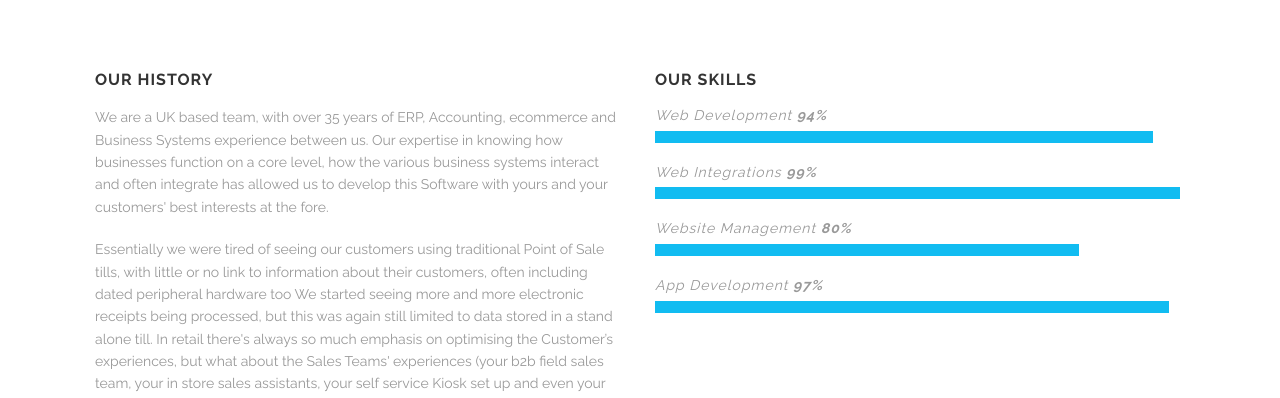
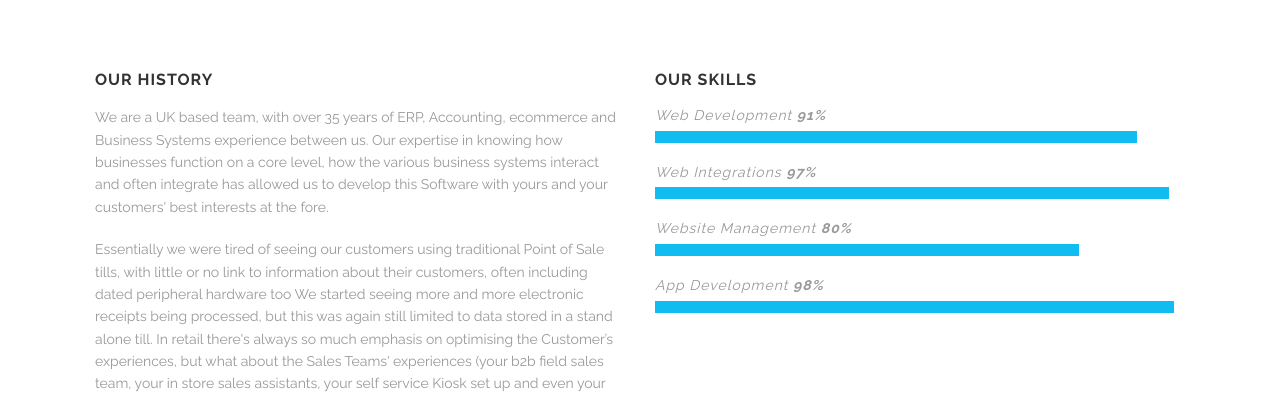
Before and after one commit to mdlware-io/mdlware-io.github.io, a Jekyll site: the page built from about-us.html, in a window 1280 px wide and 900 px high. Shown: the part 404-802 px from the top of the window. Built offline with Jekyll 4.4.1, drawn with Linux system fonts in a browser that asks for light colours.

Commit message:
another amend to skills

```diff
--- a/about-us.html
+++ b/about-us.html
@@ -4,13 +4,13 @@ title: About
 section_id: about
 skills:
   - title: Web Development
-    percentage: 94
+    percentage: 91
   - title: Web integrations
-    percentage: 99
+    percentage: 97
   - title: Website Management
     percentage: 80
   - title: App development
-    percentage: 97
+    percentage: 98
 testimonials:
   - quote: Reprehenderit eos et non et ut eum reprehenderit quis sequi quia vel repellendus id. Velit quit blanditiis dolor quam error eos dolores sequi eaque rerum est. Velit quit blanditiis dolor quam error eos dolores sequi eaque rerum est.
     author: David White, Designer at Huglab
```
